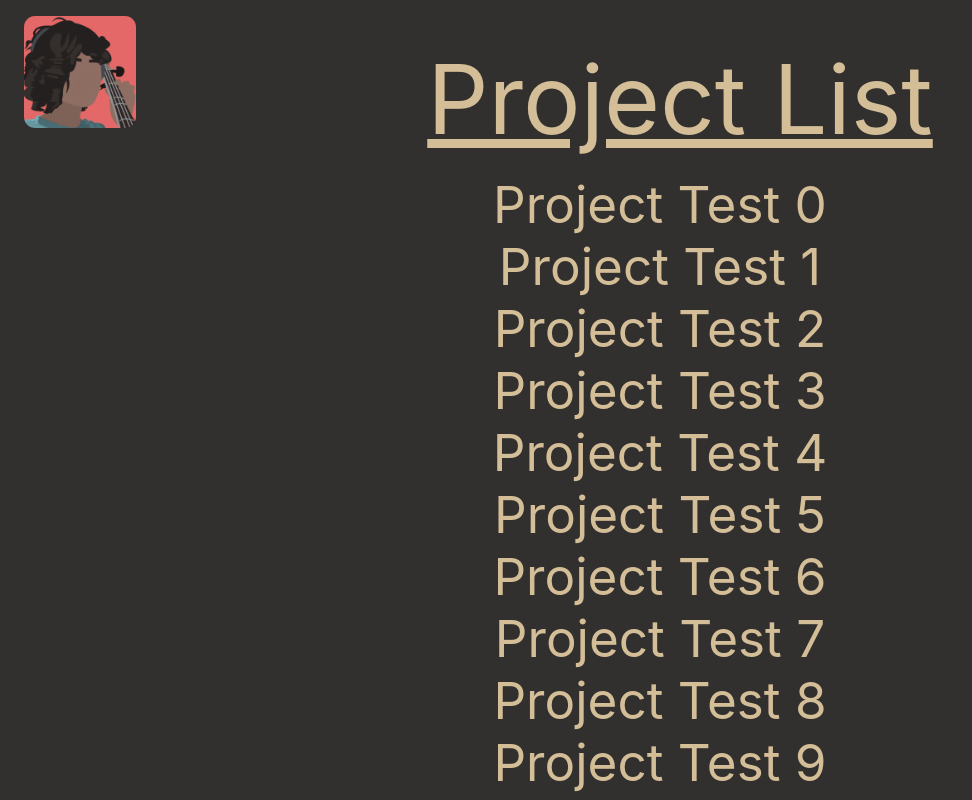
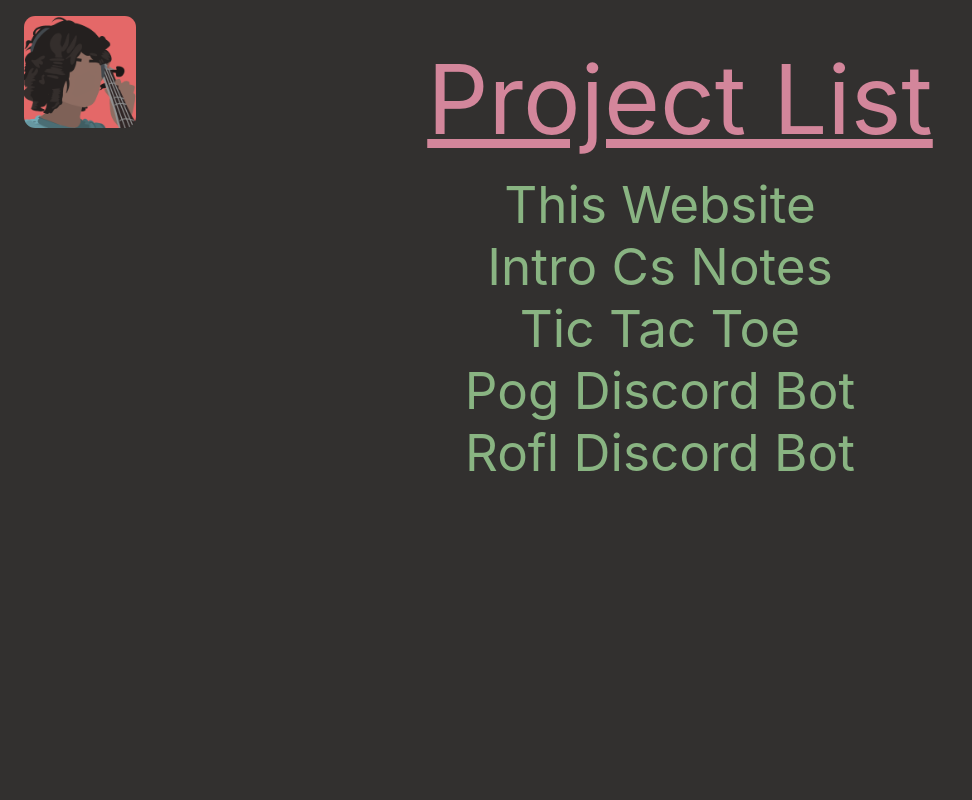
Before and after one commit to bishan-batel/bishanml, a React (Create React App) app: page / in a window 1280 px wide. Shown: the whole page, without its empty margins (0-972 px from the left). Built offline with nearby package versions, Linux system fonts and the light colour scheme.

Commit message:
Updated Project List

```diff
--- a/src/components/ProjectList.tsx
+++ b/src/components/ProjectList.tsx
@@ -2,7 +2,8 @@ import React from "react";
 
 interface ProjectItemProps {
     name: string;
-    link: string;
+    code: string;
+    link?: string;
 }
 
 const ProjectItem: React.FC<ProjectItemProps> = ({ name, link }) => {
@@ -16,12 +17,28 @@ const ProjectItem: React.FC<ProjectItemProps> = ({ name, link }) => {
 };
 
 const ProjectList: React.FC = () => {
-    const items: JSX.Element[] = [];
-
-    // Test
-    for (let i = 0; i < 100; i++) {
-        items.push(<ProjectItem name={`Project Test ${i}`} link="/" />);
-    }
+    const items: JSX.Element[] = [
+        <ProjectItem
+            name="This Website"
+            code="https://github.com/bishan-batel/bishanml"
+       />,
+        <ProjectItem
+            name="Intro Cs Notes"
+            code="https://github.com/bishan-batel/intro-cs-notes"
+       />,
+        <ProjectItem
+            name="Tic Tac Toe"
+            code="https://github.com/bishan-batel/tic-tac-toe"
+        />,
+        <ProjectItem
+            name="Pog Discord Bot"
+            code="https://github.com/bishan-batel/pogbot"
+        />,
+        <ProjectItem
+            name="Rofl Discord Bot"
+            code="https://github.com/bishan-batel/kishbot"
+        />,
+    ];
 
     return (
         <div className="projects-container">
--- a/src/index.css
+++ b/src/index.css
@@ -5,6 +5,7 @@
     --accent-bg: #665c54;
     --logo-fg: #ea6962;
     --accent2-bg: #928374;
+    --project-highlight: #89b482;
 }
 
 body {
@@ -66,6 +67,7 @@ a {
     overflow: show;
     transform: translate(-45%, -100%);
     text-decoration: underline;
+    color: #d3869b;
 }
 
 .projects-container {
@@ -91,17 +93,18 @@ a {
 
 /* Project Item */
 .project-item {
+    color: var(--project-highlight);
     width: 100%;
 
     transition: all 100ms ease-in;
-    transition: width 120ms ease-in;
+    transition: transform 120ms ease-in;
 }
 
 .project-item:hover {
     background: var(--accent-bg);
     color: var(--accent);
 
-    width: 103%;
+    transform: scaleX(103%);
 }
 
 .project-item-link {
--- /dev/null
+++ b/src/react-app-env.d.ts
@@ -0,0 +1 @@
+/// <reference types="react-scripts" />
```
